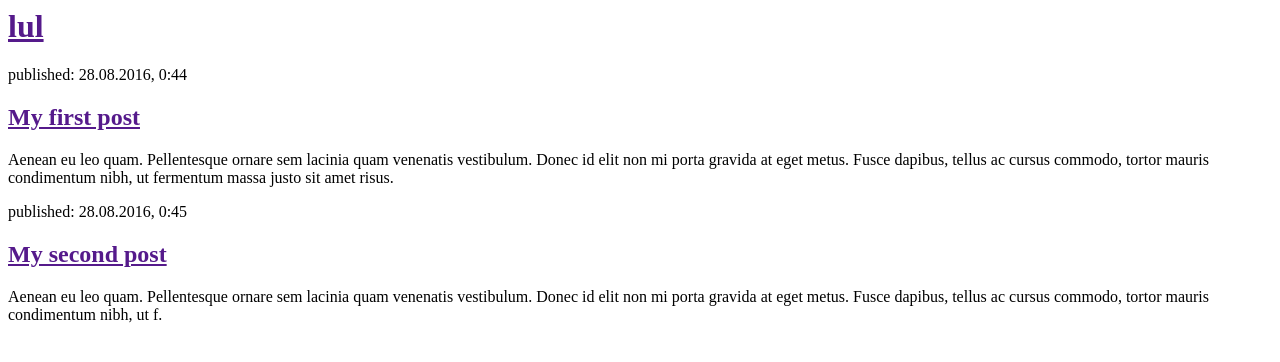
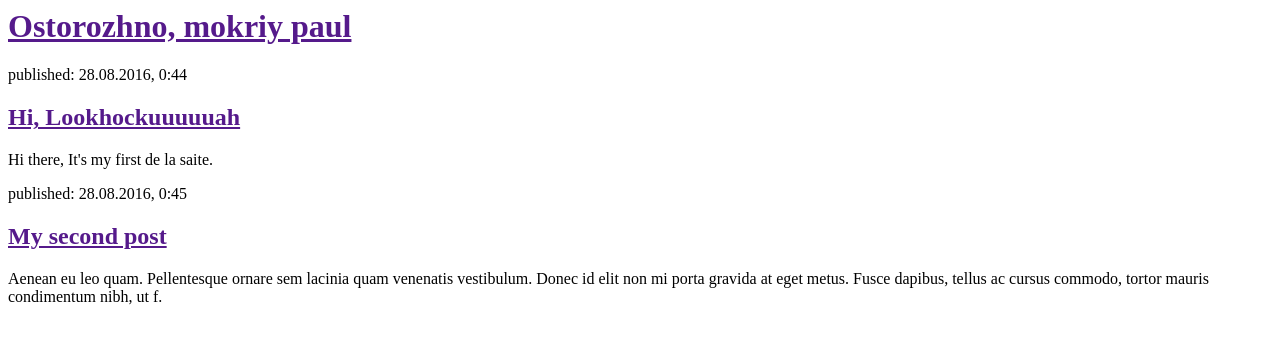
Before and after one commit to Fivapr/my-first-blog, a Django app: page / in a window 1280 px wide. Shown: the top 362 px of the page. Run offline with Django 3.2, Linux system fonts and the light colour scheme.

Commit message:
Changed HTML for the Lookauckooooouh

```diff
--- a/blog/templates/blog/post_list.html
+++ b/blog/templates/blog/post_list.html
@@ -4,13 +4,13 @@
         </head>
         <body>
             <div>
-                <h1><a href="">lul</a></h1>
+                <h1><a href="">Ostorozhno, mokriy paul</a></h1>
             </div>
 
             <div>
                 <p>published: 28.08.2016, 0:44</p>
-                <h2><a href="">My first post</a></h2>
-                <p>Aenean eu leo quam. Pellentesque ornare sem lacinia quam venenatis vestibulum. Donec id elit non mi porta gravida at eget metus. Fusce dapibus, tellus ac cursus commodo, tortor mauris condimentum nibh, ut fermentum massa justo sit amet risus.</p>
+                <h2><a href="">Hi, Lookhockuuuuuah</a></h2>
+                <p>Hi there, It's my first de la saite.</p>
             </div>
 
             <div>
```
